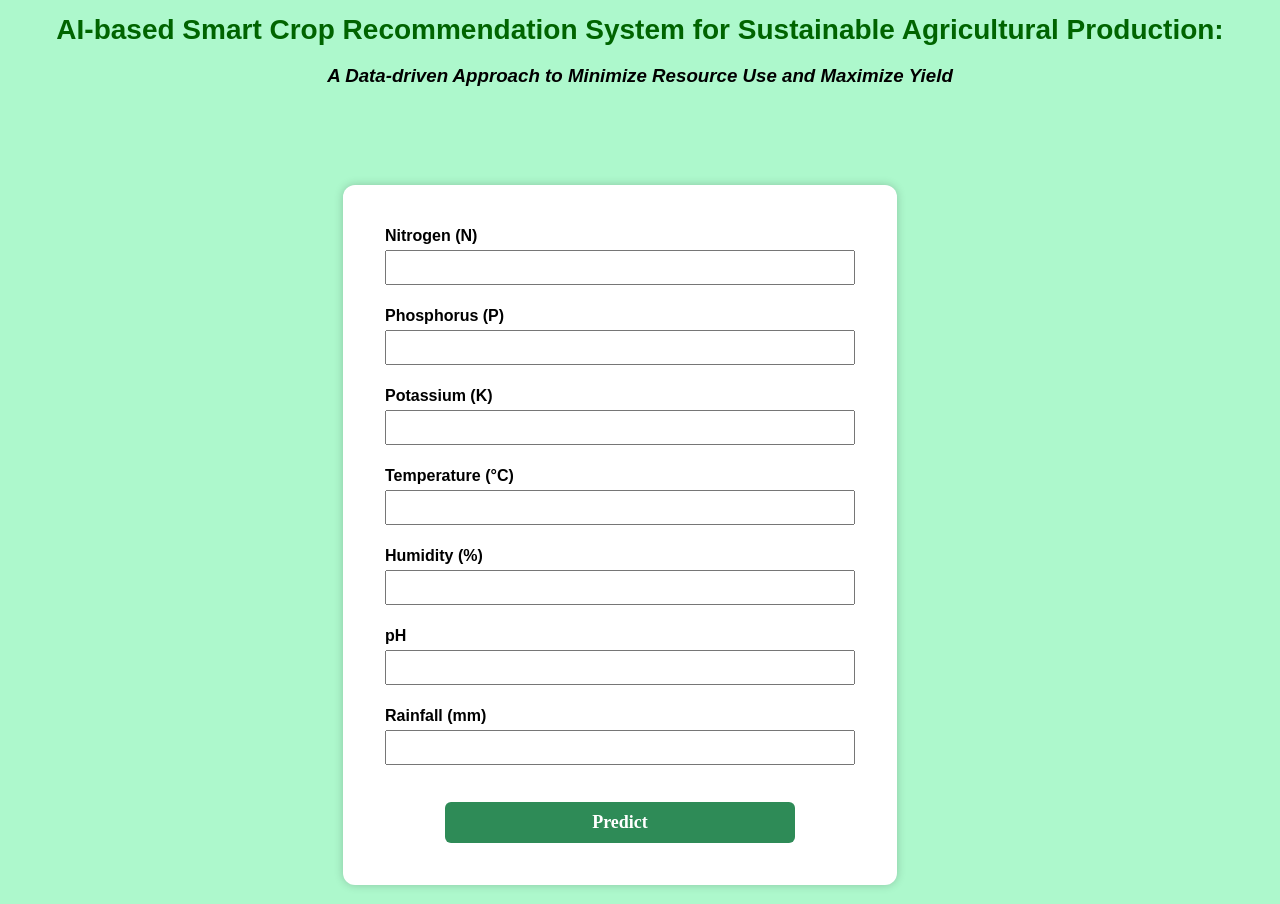
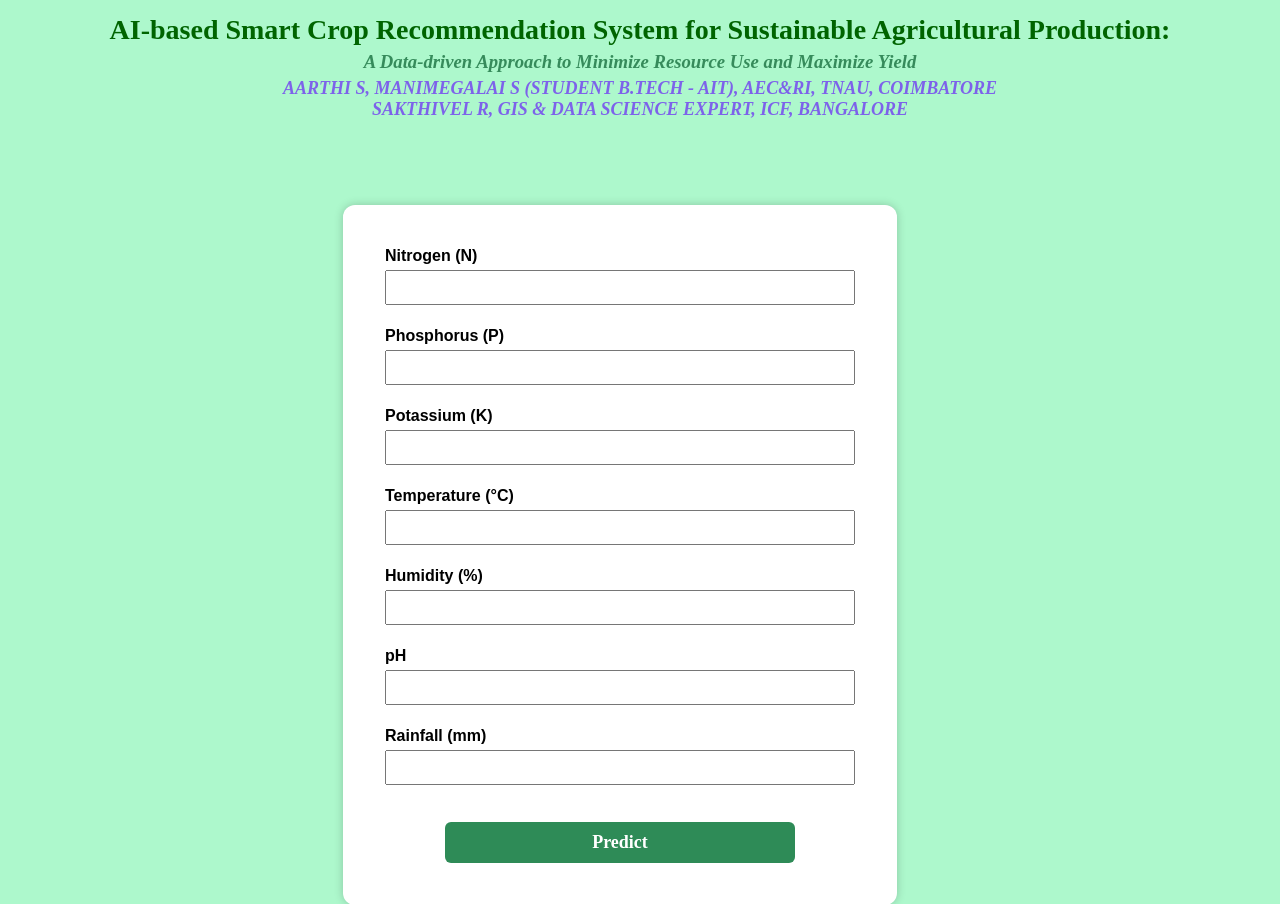
Before and after one commit to AARTHI11S/crop-recommendation, a Flask app: page / in a window 1280 px wide. Shown: the part 170-1074 px from the top of the page. Run offline with Flask 3, Linux system fonts and the light colour scheme; parts of the project's set-up code (start-up, migrations or seed data) failed here and were passed over.

Commit message:
Updated index.html page

```diff
--- a/app.py
+++ b/app.py
@@ -6,6 +6,7 @@ from sklearn.preprocessing import StandardScaler
 from sklearn.metrics.pairwise import euclidean_distances
 
 app = Flask(__name__)
+app.config['TEMPLATES_AUTO_RELOAD'] = True
 
 # Load model
 with open('model.pkl', 'rb') as f:
@@ -24,30 +25,37 @@ def home():
 @app.route('/predict', methods=['POST'])
 def predict():
     try:
-        # Get input values
+        # Get input values from the form
         input_data = [float(x) for x in request.form.values()]
         input_array = np.array(input_data).reshape(1, -1)
+
+        # Get the predicted crop from the model
         prediction = model.predict(input_array)[0]
 
-        # Normalize input and compute distances
+        # Normalize the input and compute distances
         scaled_input = scaler.transform(input_array)
         distances = euclidean_distances(scaled_input, scaled_features)[0]
 
-        # Get sorted indices (excluding same prediction)
+        # Add the calculated distances to the dataframe
         df['distance'] = distances
+
+        # Sort crops based on distance, excluding the predicted crop
         similar = df[df['label'] != prediction].sort_values(by='distance')
 
-        slightly_recommended = similar['label'].unique()[:3]
-        not_recommended = similar['label'].unique()[-3:]
+        # Get the top 3 slightly recommended and bottom 3 not recommended crops
+        slightly_recommended = similar['label'].head(3).tolist()  # Top 3 similar crops
+        not_recommended = similar['label'].tail(3).tolist()  # Last 3 crops
 
+        # Render the template with the results
         return render_template(
             'index.html',
             prediction_text=prediction,
             slightly_recommended=slightly_recommended,
             not_recommended=not_recommended
         )
+
     except Exception as e:
-        return f"Error: {e}"
+        return render_template('index.html', error_message="An error occurred. Please check the input and try again.")
 
 if __name__ == '__main__':
     app.run(debug=True)
--- a/templates/index.html
+++ b/templates/index.html
@@ -30,15 +30,22 @@
       .header h1 {
         margin: 10px 0 0;
         font-size: 28px;
+        font-family: "Times New Roman", Times, serif;
         color: #006400;
       }
 
-        .header h2 {
+      .header h3 {
         margin: 5px;
-            font-size: 20px;
-            color: #333;
+        font-size: 25 px;
+        font-family: "Times New Roman", Times, serif;
+        color: #368b5b;
       }
-
+      .header h5 {
+        margin: 5px;
+        font-size: 18px;
+        font-family: "Times New Roman", Times, serif;
+        color: #7d62ea;
+      }
       .form-container {
         display: flex;
         justify-content: center;
@@ -49,7 +56,7 @@
         background: white;
         padding: 30px;
         border-radius: 12px;
-            box-shadow: 0 0 10px rgba(0,0,0,0.2);
+        box-shadow: 0 0 10px rgba(0, 0, 0, 0.2);
       }
 
       table td {
@@ -72,7 +79,7 @@
         padding: 10px 20px;
         width: 350px;
         font-size: large;
-            font-family: 'Times New Roman', Times, serif;
+        font-family: "Times New Roman", Times, serif;
         font-weight: bold;
         background-color: #2e8b57;
         color: white;
@@ -100,11 +107,10 @@
         background-color: #fff;
         border-radius: 10px;
         border: 1px solid #ccc;
-            box-shadow: 0 0 10px rgba(0,0,0,0.1);
+        box-shadow: 0 0 10px rgba(0, 0, 0, 0.1);
         text-align: center;
         width: 250px;
       }
-
 
       .crop-box h3 {
         margin: 10px 0;
@@ -117,31 +123,82 @@
         color: #555;
       }
 
-        .recommended { background-color: #d3f9d8; }
-        .slightly-recommended { background-color: #fff3cd; }
-        .not-recommended { background-color: #f8d7da; }
+      .recommended {
+        background-color: #66eb9d;
+      }
+      .slightly-recommended {
+        background-color: #f9e79f;
+      }
+      .not-recommended {
+        background-color: #f1939b;
+      }
     </style>
   </head>
   <body>
-
     <div class="header">
-        <img src="https://tse1.mm.bing.net/th?id=OIP.oVk6oeXa4cyHCTYdAwAq6gAAAA&pid=Api&P=0&h=180" alt="TNAU Logo">
-     <br>
-        <h1>AI-based Smart Crop Recommendation System for Sustainable Agricultural Production:</h1>
-        <h3><i>A Data-driven Approach to Minimize Resource Use and Maximize Yield</i></h3>
+      <img
+        src="https://tse1.mm.bing.net/th?id=OIP.oVk6oeXa4cyHCTYdAwAq6gAAAA&pid=Api&P=0&h=180"
+        alt="TNAU Logo"
+      />
+      <br />
+      <h1>
+        AI-based Smart Crop Recommendation System for Sustainable Agricultural
+        Production:
+      </h1>
+      <h3>
+        <i
+          >A Data-driven Approach to Minimize Resource Use and Maximize Yield</i>
+      </h3>
+      <h5>
+        <i> AARTHI S, MANIMEGALAI S (STUDENT B.TECH - AIT), AEC&RI, TNAU, COIMBATORE</i><br/>
+        <i>SAKTHIVEL R, GIS & DATA SCIENCE EXPERT, ICF, BANGALORE</i>
+      </h5>
     </div>
     <div class="main-container">
       <div class="form-container">
         <form action="/predict" method="POST">
           <table>
-                <tr><td><label for="N">Nitrogen (N)</label><input name="N" required></td></tr>
-                <tr><td><label for="P">Phosphorus (P)</label><input name="P" required></td></tr>
-                <tr><td><label for="K">Potassium (K)</label><input name="K" required></td></tr>
-                <tr><td><label for="temperature">Temperature (°C)</label><input name="temperature" required></td></tr>
-                <tr><td><label for="humidity">Humidity (%)</label><input name="humidity" required></td></tr>
-                <tr><td><label for="ph">pH</label><input name="ph" required></td></tr>
-                <tr><td><label for="rainfall">Rainfall (mm)</label><input name="rainfall" required></td></tr>
-                <tr><td style="text-align:center;"><button type="submit">Predict</button></td></tr>
+            <tr>
+              <td>
+                <label for="N">Nitrogen (N)</label><input name="N" required />
+              </td>
+            </tr>
+            <tr>
+              <td>
+                <label for="P">Phosphorus (P)</label><input name="P" required />
+              </td>
+            </tr>
+            <tr>
+              <td>
+                <label for="K">Potassium (K)</label><input name="K" required />
+              </td>
+            </tr>
+            <tr>
+              <td>
+                <label for="temperature">Temperature (°C)</label
+                ><input name="temperature" required />
+              </td>
+            </tr>
+            <tr>
+              <td>
+                <label for="humidity">Humidity (%)</label
+                ><input name="humidity" required />
+              </td>
+            </tr>
+            <tr>
+              <td><label for="ph">pH</label><input name="ph" required /></td>
+            </tr>
+            <tr>
+              <td>
+                <label for="rainfall">Rainfall (mm)</label
+                ><input name="rainfall" required />
+              </td>
+            </tr>
+            <tr>
+              <td style="text-align: center">
+                <button type="submit">Predict</button>
+              </td>
+            </tr>
           </table>
         </form>
       </div>
@@ -149,19 +206,16 @@
       <div class="result">
         {% if prediction_text %}
         <div class="crop-box recommended">
-
           <h3>Recommended Crop</h3>
           <p>{{ prediction_text }}</p>
         </div>
 
         <div class="crop-box slightly-recommended">
-
           <h3>Slightly Recommended Crops</h3>
           <p>{{ slightly_recommended | join(', ') }}</p>
         </div>
 
         <div class="crop-box not-recommended">
-
           <h3>Not Recommended Crops</h3>
           <p>{{ not_recommended | join(', ') }}</p>
         </div>
```
Lines whose indentation alone changed are shown as unchanged.
